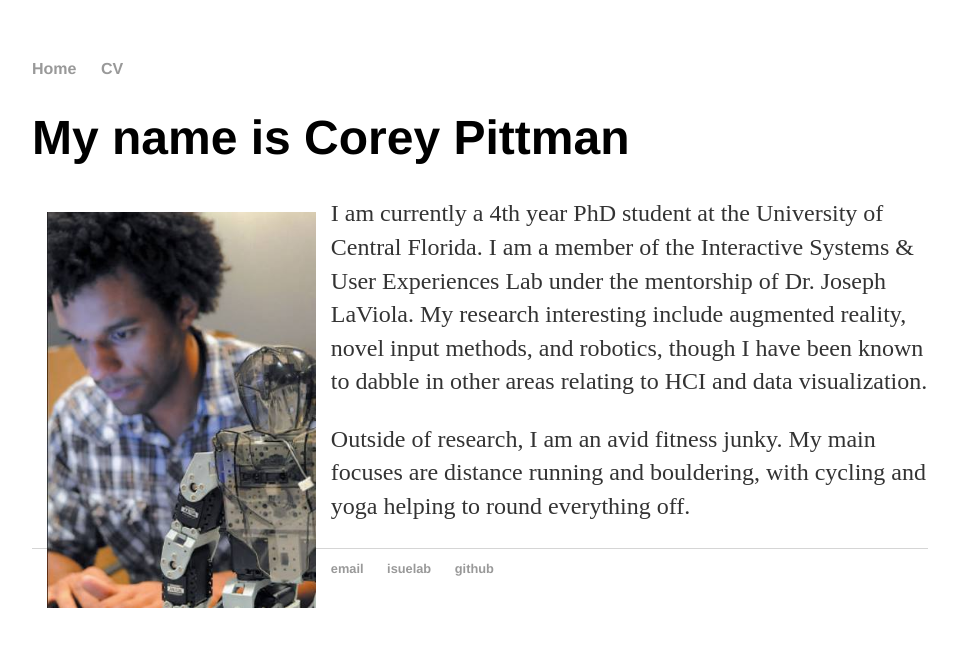
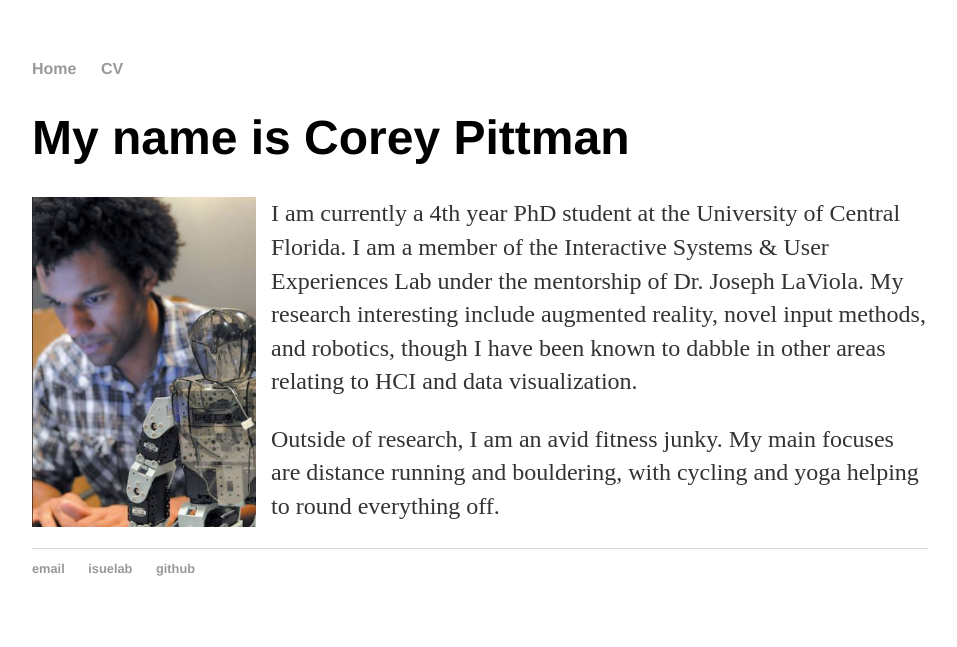
Before and after one commit to crpittman/crpittman.github.io, a Jekyll site: the page built from index.html, in a window 1280 px wide. Shown: the top 647 px of the page, without its empty margins (160-1117 px from the left). Built offline with Jekyll 4.4.1, drawn with Linux system fonts in a browser that asks for light colours.

Commit message:
Update index.html

```diff
--- a/index.html
+++ b/index.html
@@ -4,7 +4,7 @@ title: Corey Pittman
 ---
 <div class="blurb">
 <h1>My name is Corey Pittman</h1>
-	<img src="/images/me.jpg" alt="Me and a Bioloid." style="height:auto; width:30%; padding:15px;" align="left">
+	<img src="/images/me.jpg" alt="Me and a Bioloid." style="height:auto; width:25%; padding-bottom:15px; padding-right:15px;" align="left">
 	<p>I am currently a 4th year PhD student at the University of Central Florida. I am a member of the Interactive Systems
 	& User Experiences Lab under the mentorship of Dr. Joseph LaViola. My research interesting include augmented reality,
 	novel input methods, and robotics, though I have been known to dabble in other areas relating to HCI and data visualization.</p>
```
